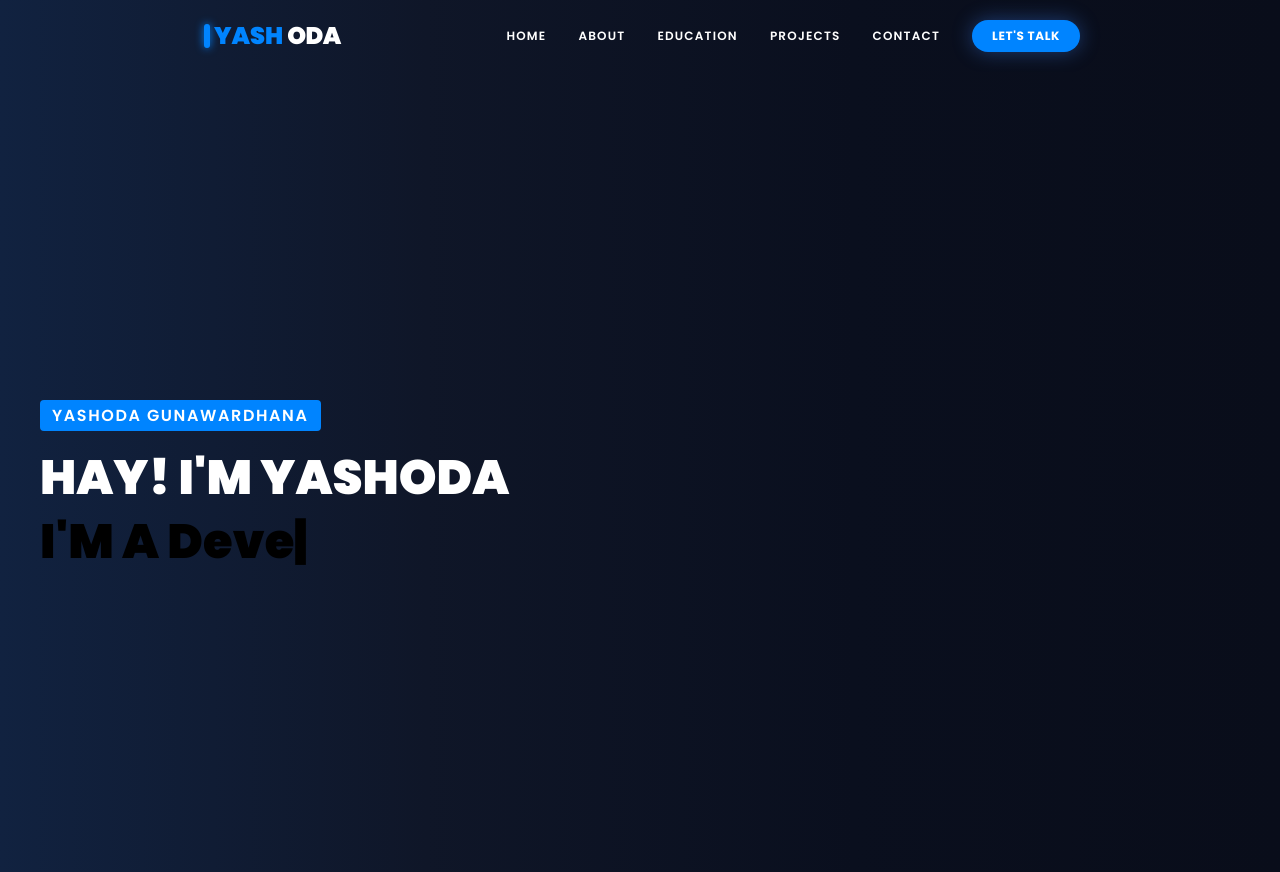
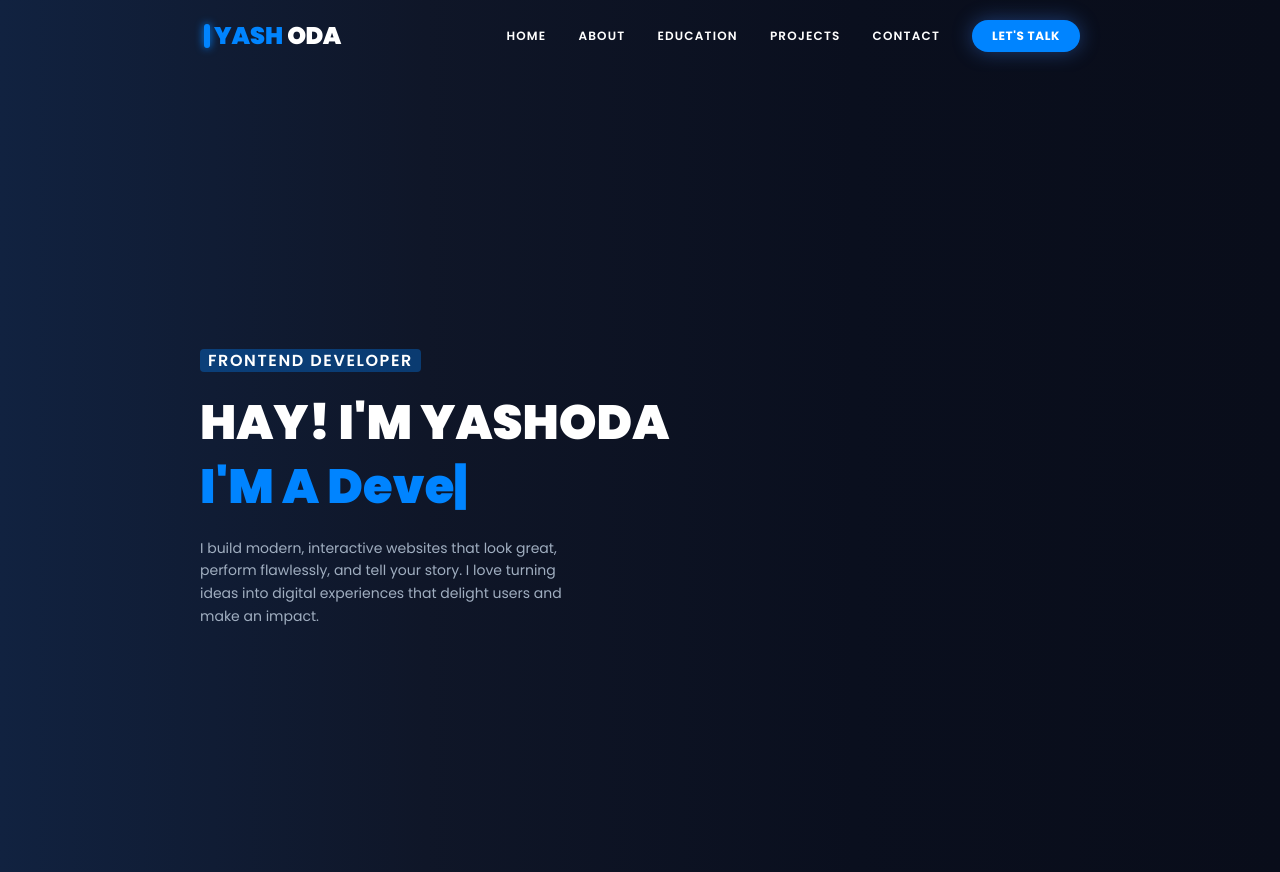
Before and after one commit to yashodha-gunawardana/Porfolio-React, a React (Vite) app: page / in a window 1280 px wide. Built offline with nearby package versions, Linux system fonts and the light colour scheme.

Commit message:
description paragraph

```diff
--- a/src/sections/Hero.jsx
+++ b/src/sections/Hero.jsx
@@ -65,7 +65,7 @@ const Hero = () => {
             </style>
 
             <div
-                className="relative flex items-center justify-between px-10 pt-8 pb-0 overflow-hidden"
+                className="relative flex items-center justify-between px-50 pt-8 pb-0 overflow-hidden"
                 style={{
                     minHeight: "100vh",
                     background: "linear-gradient(to right, #112240, #0F1628, #0A0F1E, #090D1A)"
@@ -77,10 +77,10 @@ const Hero = () => {
 
                     <div className="fade-up-2 w-fit">
                         <span
-                            className="px-3 py-1 rounded text-ts font-semibold tracking-widest text-white"
-                            style={{ background: "#0084FF"}}>
+                            className="px-2 rounded text-ts font-semibold tracking-widest text-white"
+                            style={{ background: "#0084ff56"}}>
 
-                            YASHODA GUNAWARDHANA
+                            FRONTEND  DEVELOPER
                         </span>
                     </div>
 
@@ -95,13 +95,22 @@ const Hero = () => {
 
                         <h2
                             className="text-5xl font-black leading-tight mt-1"
-                            style={{ color: "0084FF", fontWeight: 900 }}>
+                            style={{ color: "#0084FF", fontWeight: 900 }}>
 
                             I'M A {displayed}
 
-                            <span className="cursor" style={{ color: "0084FF" }}>|</span>
+                            <span className="cursor" style={{ color: "#0084FF" }}>|</span>
                         </h2>
                     </div>
+
+                    <p
+                        className="fade-up-4 text-sm leading-relaxed"
+                        style={{ color: "#A0AEC0", maxWidth: "380px" }}>
+
+                        I build modern, interactive websites that look great, perform flawlessly, and tell your story.
+                        I love turning ideas into digital experiences that delight users and make an impact.
+
+                    </p>
 
                 </div>
 
```
